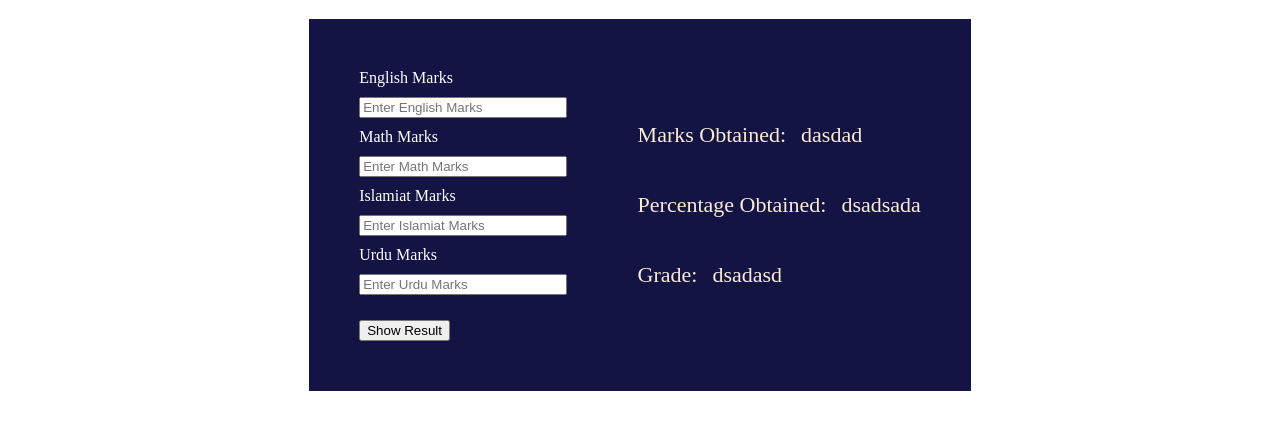
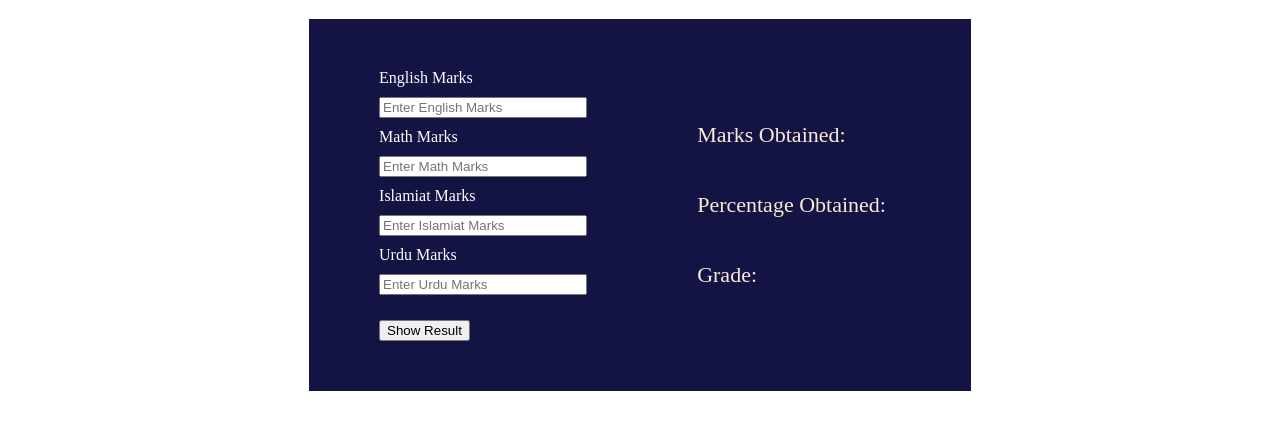
Before and after one commit to mtalalned/Assignment-No.-4-Percentage-Calculator-JS, a plain HTML site: page index.html in a window 1280 px wide. Shown: the part 61-490 px from the top of the page. Drawn offline with Linux system fonts and the light colour scheme.

Commit message:
Percentage Calculator Completed with UI

```diff
--- a/index.html
+++ b/index.html
@@ -76,17 +76,17 @@
         <div class="sub-container1">
             <div class="result">
                 <p>Marks Obtained: </p>
-                <p id="obtained">dasdad</p>
+                <p id="obtained"></p>
             </div>
 
             <div class="result">
                 <p>Percentage Obtained:</p>
-                <p id="percent">dsadsada</p>
+                <p id="percent"></p>
             </div>
 
             <div class="result">
                 <p>Grade: </p>
-                <p id="yourGrade">dsadasd</p>
+                <p id="yourGrade"></p>
             </div>
         </div>
     </div>
```
